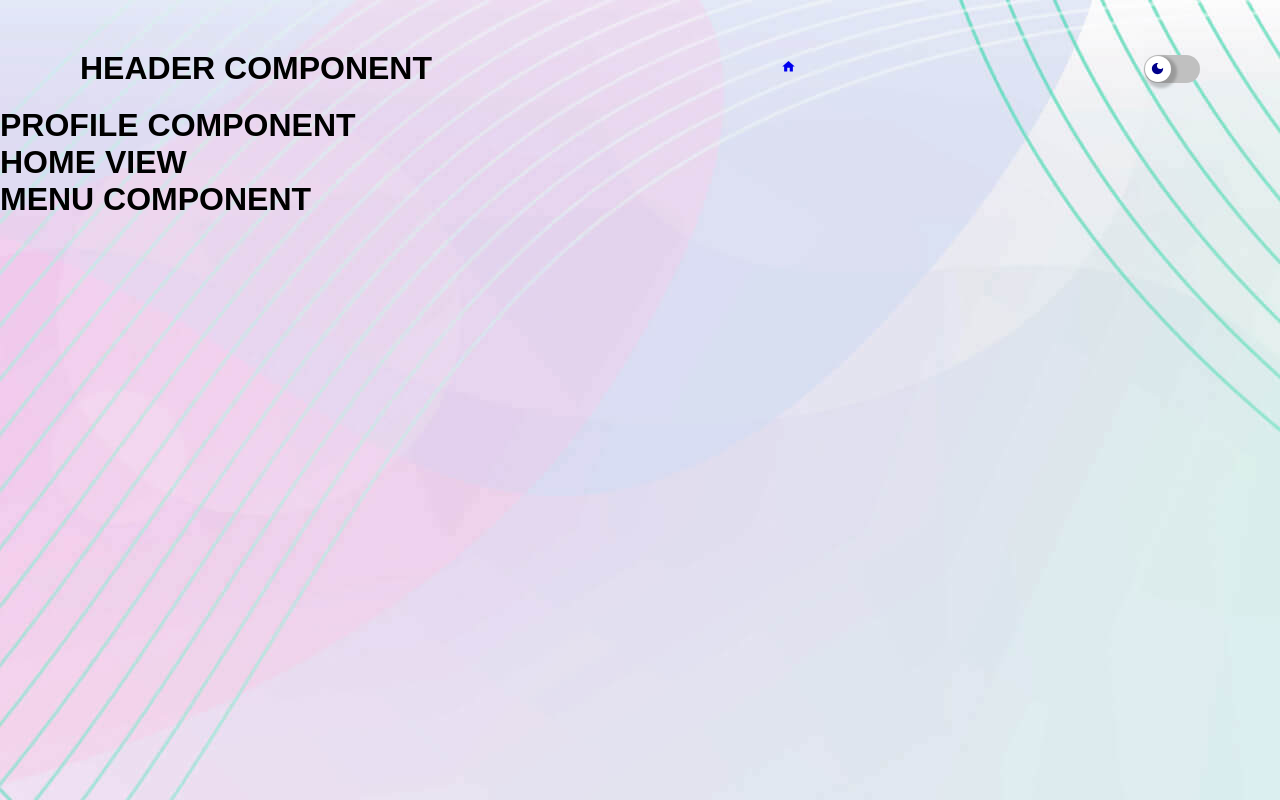
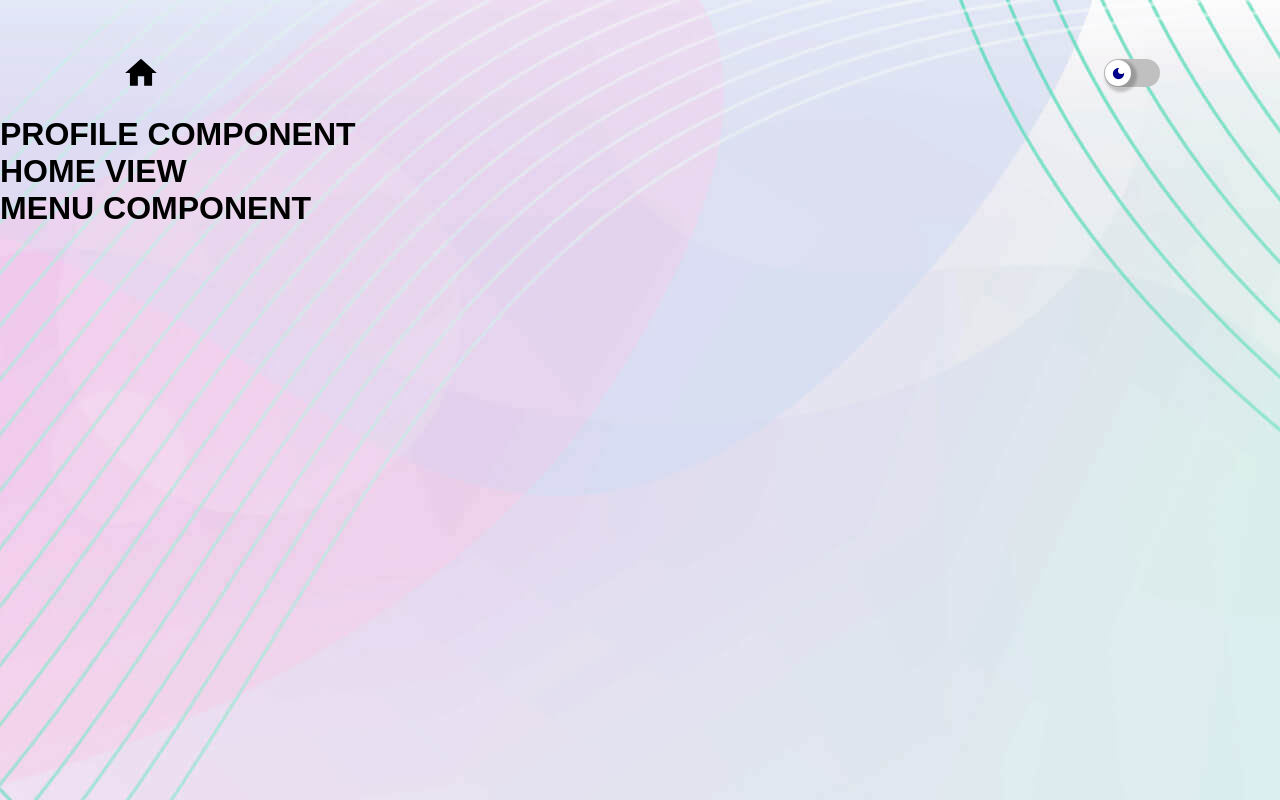
Before and after one commit to marcusviniciusmo/My_Portfolio__, a React (Vite) app in the folder frontend/: page / in a window 1280 px wide. Built offline with nearby package versions, Linux system fonts and the light colour scheme.

Commit message:
Finished: Header component styling

```diff
--- a/frontend/src/@types/styles.d.ts
+++ b/frontend/src/@types/styles.d.ts
@@ -3,6 +3,9 @@ import 'styled-components';
 export type defaultTheme = {
   title: string;
   backgroundImage: string;
+  colors: {
+    text: string;
+  };
 };
 
 type ThemeType = typeof defaultTheme;
--- a/frontend/src/components/Header/index.tsx
+++ b/frontend/src/components/Header/index.tsx
@@ -6,10 +6,8 @@ import { HeaderContainer } from './styles';
 export function Header() {
   return (
     <HeaderContainer>
-      <h1>HEADER COMPONENT</h1>
-
       <NavLink to="/">
-        <Home className="headerIcon" />
+        <Home className="headerIcon" titleAccess="Home" />
       </NavLink>
 
       <ThemeSwitcher />
--- a/frontend/src/components/Header/styles.ts
+++ b/frontend/src/components/Header/styles.ts
@@ -2,8 +2,19 @@ import styled from 'styled-components';
 
 export const HeaderContainer = styled.header`
   margin-inline: 8rem;
-  padding-block: 5rem 2rem;
+  padding: 5rem 4rem 2rem;
   display: flex;
   align-items: center;
   justify-content: space-between;
+
+  .headerIcon {
+    color: ${({ theme }) => theme.colors.text};
+    font-size: 4.2rem;
+    padding-top: 0.4rem;
+    transition: filter 300ms;
+  }
+
+  .headerIcon:hover {
+    filter: drop-shadow(0 0 10px #ffffff);
+  }
 `;
--- a/frontend/src/styles/themes/dark.ts
+++ b/frontend/src/styles/themes/dark.ts
@@ -4,4 +4,7 @@ import { defaultTheme } from '../../@types/styles';
 export const DarkTheme: defaultTheme = {
   title: 'Dark',
   backgroundImage: BackgroundImageDark,
+  colors: {
+    text: '#FFFFFF',
+  },
 };
--- a/frontend/src/styles/themes/light.ts
+++ b/frontend/src/styles/themes/light.ts
@@ -4,4 +4,7 @@ import { defaultTheme } from '../../@types/styles';
 export const LightTheme: defaultTheme = {
   title: 'Light',
   backgroundImage: BackgroundImageLight,
+  colors: {
+    text: '#000000',
+  },
 };
```
